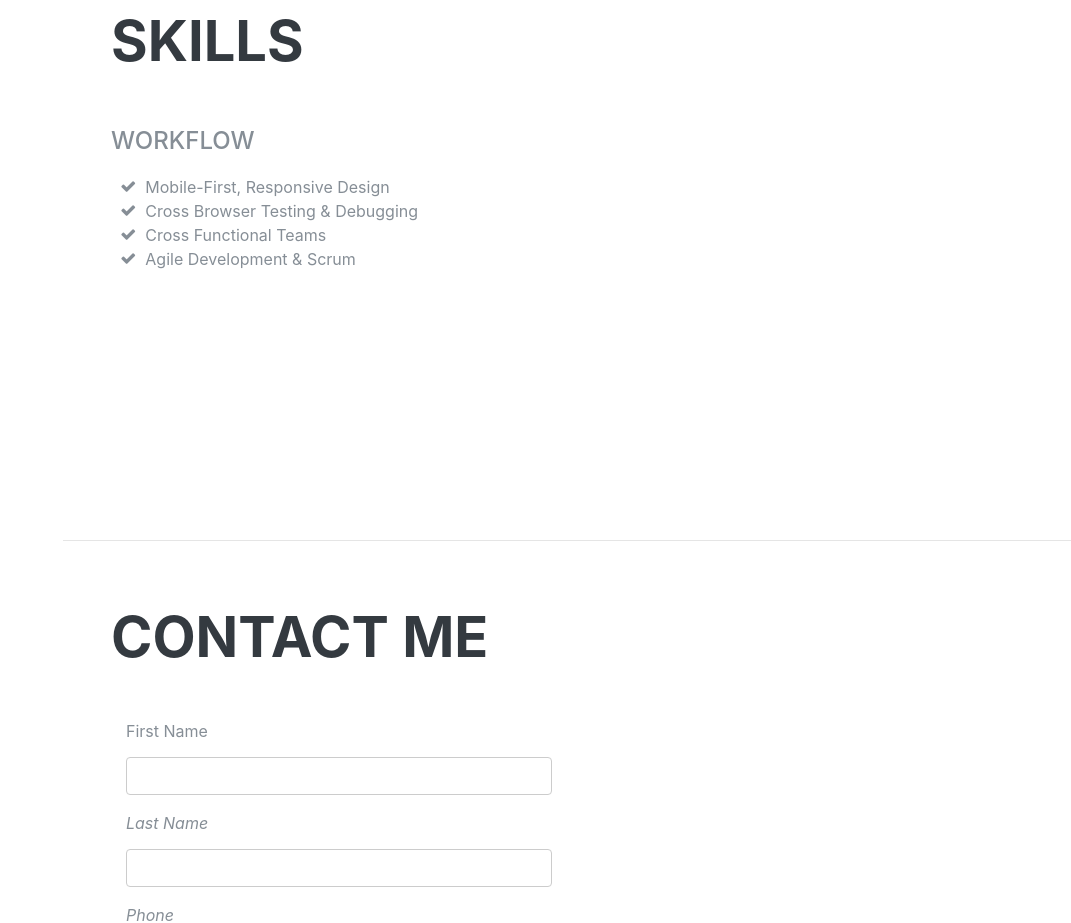
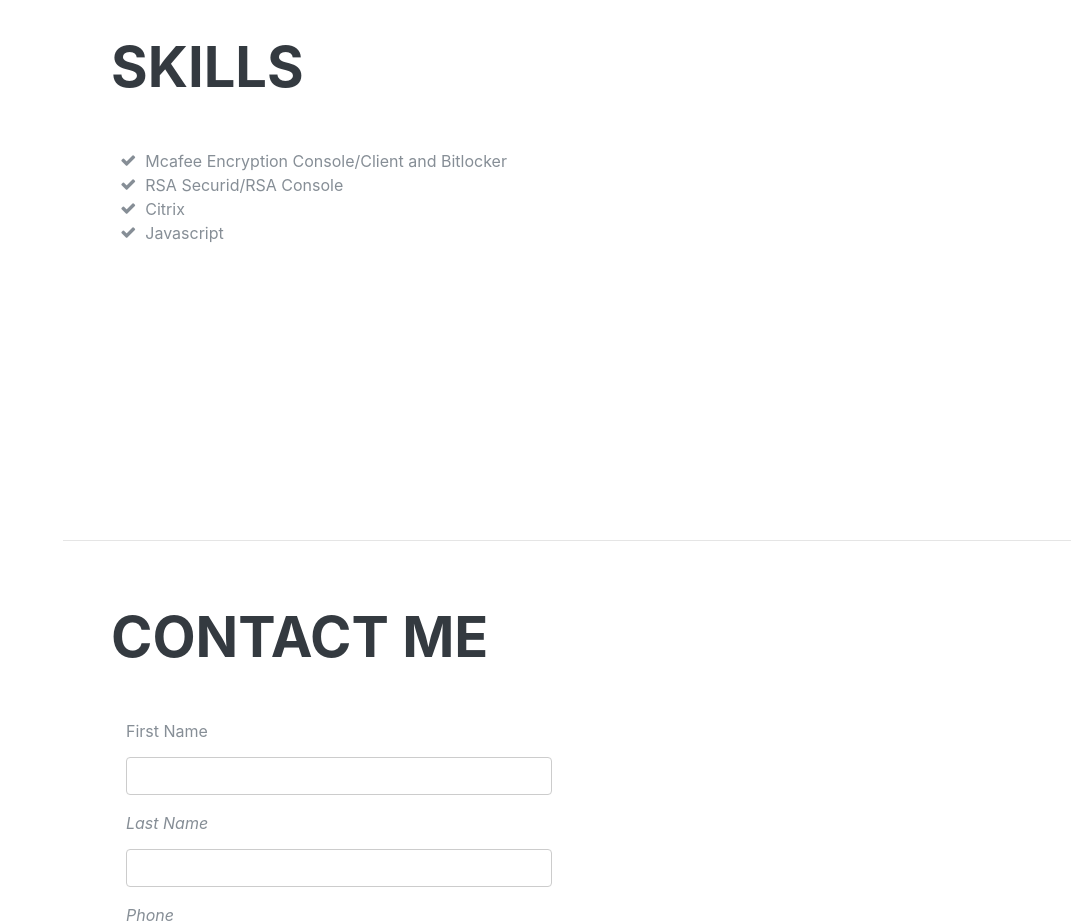
Before and after one commit to ymouriz/resume-yandira-mouriz, a plain HTML site: page index.html in a window 1280 px wide. Shown: the part 3220-4143 px from the top of the page, without its empty margins (209-1280 px from the left). Drawn offline with nearby package versions, Linux system fonts and the light colour scheme.

Commit message:
JS updates

```diff
--- a/css/resume.css
+++ b/css/resume.css
@@ -12,6 +12,7 @@ body {
     padding-left: 17rem;
   }
 }
+/* Typography */
 
 h1,
 h2,
@@ -71,7 +72,7 @@ p.lead {
   background-color: #BD5D38;
 }
 
-
+/* Menu */
 
 #sideNav .navbar-nav .nav-item .nav-link {
   font-weight: 800;
--- a/index.html
+++ b/index.html
@@ -168,20 +168,19 @@
       <section class="resume-section p-3 p-lg-5 d-flex flex-column" id="skills">
        <div class="my-auto">
          <h2 class="mb-5">Skills</h2>
-         <div class="subheading mb-3">Workflow</div>
           <ul class="fa-ul mb-0">
             <li>
               <i class="fa-li fa fa-check"></i>
-              Mobile-First, Responsive Design</li>
+              Mcafee Encryption Console/Client  and Bitlocker</li>
             <li>
               <i class="fa-li fa fa-check"></i>
-              Cross Browser Testing &amp; Debugging</li>
+              RSA Securid/RSA Console</li>
             <li>
               <i class="fa-li fa fa-check"></i>
-              Cross Functional Teams</li>
+               Citrix </li>
             <li>
               <i class="fa-li fa fa-check"></i>
-              Agile Development &amp; Scrum</li>
+              Javascript</li>
           </ul>
         </div>
        </div>
--- a/js/contact.js
+++ b/js/contact.js
@@ -59,7 +59,7 @@ function validateForm(form) {
 	}
 
 	// No validation errors.
-	alert('Submitted successfully');
+	$( "form" ).replaceWith("Thank you for your message!");
 
 
 	return false;
@@ -90,16 +90,3 @@ function validateRequired(input) {
 		$(input).removeClass('valid');
 	}
 }
-
-}
-
-/*
-
-function submitForm () {
-  $('form[name="userRegForm"]').submit();
-	  $('input[type="text"]).val('');
-}
-
-
-alert("Thank you for your message");
-*/
```
Also changed, not shown: 1 other file.
